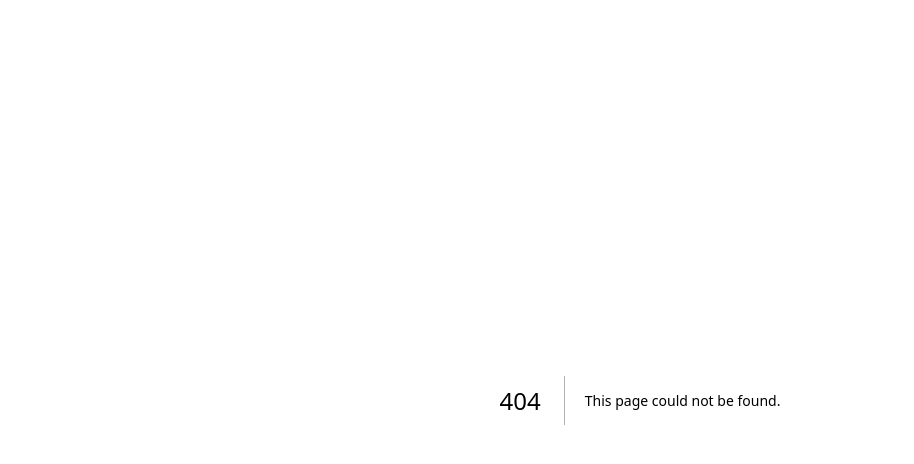
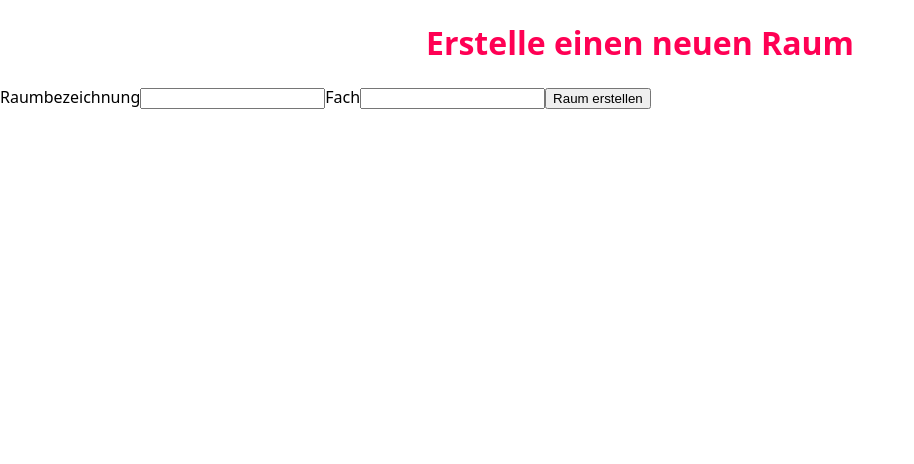
Before and after one commit to sschoe85/roomcheck, a Next.js app: page /form in a window 1280 px wide. Before the commit this address had no page. Shown: the top 464 px of the page, without its empty margins (0-914 px from the left). Built offline with nearby package versions, Linux system fonts and the light colour scheme.

Commit message:
Create a basic form

```diff
--- /dev/null
+++ b/components/RoomForm/styles.js
@@ -0,0 +1,16 @@
+import Heading from "../Heading";
+
+export default function RoomForm() {
+  return (
+    <div>
+      <Heading>Erstelle einen neuen Raum</Heading>
+      <form>
+        <label htmlFor="roomName">Raumbezeichnung</label>
+        <input type="text" id="roomName" name="roomName"></input>
+        <label htmlFor="roomSubject">Fach</label>
+        <input type="text" id="roomSubject" name="roomSubject"></input>
+        <button type="submit">Raum erstellen</button>
+      </form>
+    </div>
+  );
+}
--- /dev/null
+++ b/pages/form/index.js
@@ -0,0 +1,5 @@
+import RoomForm from "../../components/RoomForm/styles";
+
+export default function Form() {
+  return <RoomForm />;
+}
```
Also changed, not shown: components/RoomForm/index.js (added).
